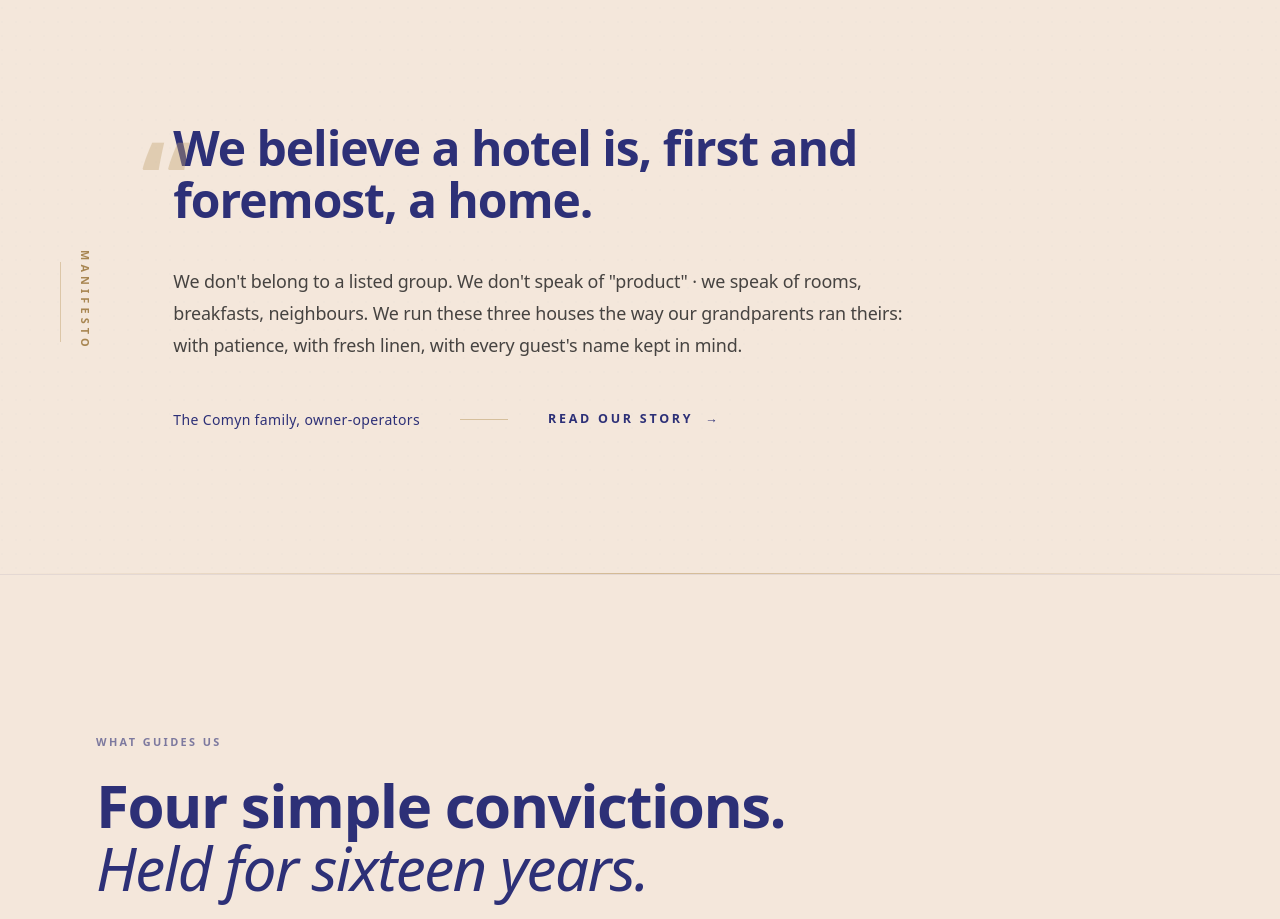
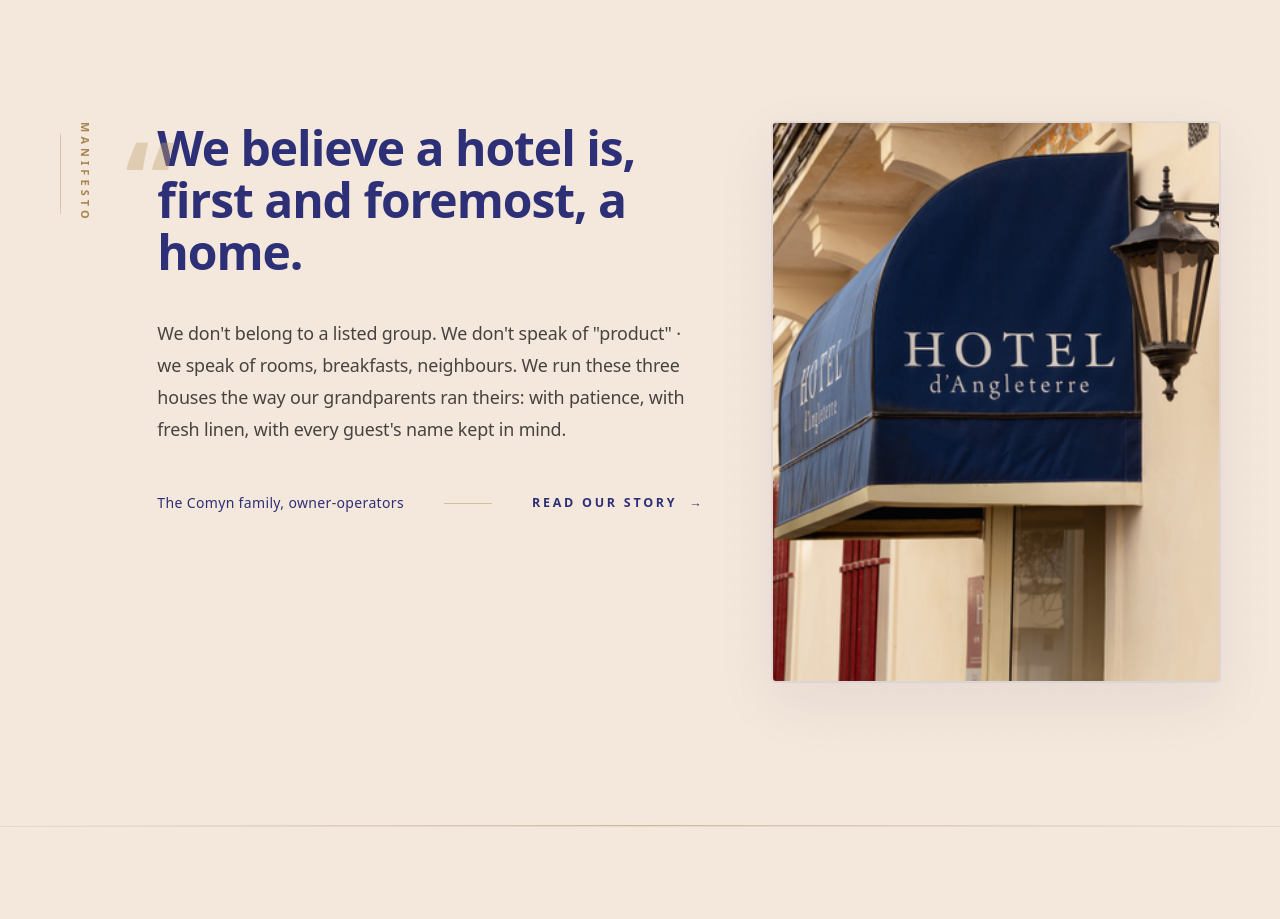
Before and after one commit to teocomyn/cocobiches, a Next.js app: page /en in a window 1280 px wide. Shown: the part 2320-3239 px from the top of the page. Built offline with nearby package versions, Linux system fonts and the light colour scheme; no server answers.

Commit message:
feat: image manifesto à droite sur la section « maison » de l'accueil
Co-authored-by: Cursor <cursoragent@cursor.com>

```diff
--- a/components/home/manifesto-section.tsx
+++ b/components/home/manifesto-section.tsx
@@ -1,9 +1,12 @@
+import Image from "next/image";
 import Link from "next/link";
 import { FadeIn } from "@/components/motion/fade-in";
 import { DotsPattern } from "@/components/patterns/dots-pattern";
 import type { Dictionary } from "@/lib/get-dictionary";
 import type { Locale } from "@/lib/i18n-config";
 import { href } from "@/lib/paths";
+
+const MANIFESTO_IMAGE = "/hotel-angleterre/experience.png";
 
 export function ManifestoSection({
   dict,
@@ -26,7 +29,7 @@ export function ManifestoSection({
         aria-hidden
       />
 
-      <div className="relative mx-auto grid max-w-[1240px] gap-14 px-5 md:grid-cols-[auto_1fr] md:gap-20 md:px-10">
+      <div className="relative mx-auto grid max-w-[1240px] gap-14 px-5 md:grid-cols-[auto_1fr] md:gap-x-12 md:gap-y-14 md:px-10 lg:grid-cols-[auto_1fr_minmax(0,26rem)] lg:items-start lg:gap-x-16 xl:grid-cols-[auto_1fr_minmax(0,28rem)]">
         <FadeIn>
           <div className="flex items-start gap-4 md:sticky md:top-32">
             <span
@@ -39,7 +42,7 @@ export function ManifestoSection({
           </div>
         </FadeIn>
 
-        <div className="max-w-3xl">
+        <div className="min-w-0 lg:max-w-none">
           <FadeIn>
             <h2 className="font-display text-[2.05rem] font-semibold leading-[1.12] tracking-[-0.022em] text-cocobiches-marine md:text-[3rem] md:leading-[1.08]">
               <span className="relative">
@@ -83,6 +86,22 @@ export function ManifestoSection({
             </div>
           </FadeIn>
         </div>
+
+        <FadeIn delay={0.1} className="md:col-span-2 lg:col-span-1 lg:col-start-3 lg:row-start-1 lg:row-span-3">
+          <div className="relative mx-auto aspect-[4/5] max-w-md overflow-hidden rounded-sm border border-cocobiches-marine/10 shadow-card ring-1 ring-cocobiches-marine/[0.06] lg:mx-0 lg:max-w-none">
+            <Image
+              src={MANIFESTO_IMAGE}
+              alt={
+                locale === "fr"
+                  ? "Accueil chaleureux à l'Hôtel d'Angleterre, ambiance familiale Cocobiches"
+                  : "Warm welcome at Hôtel d'Angleterre, Cocobiches family atmosphere"
+              }
+              fill
+              sizes="(min-width: 1024px) 28rem, (min-width: 768px) 50vw, 100vw"
+              className="object-cover object-center"
+            />
+          </div>
+        </FadeIn>
       </div>
     </section>
   );
```
